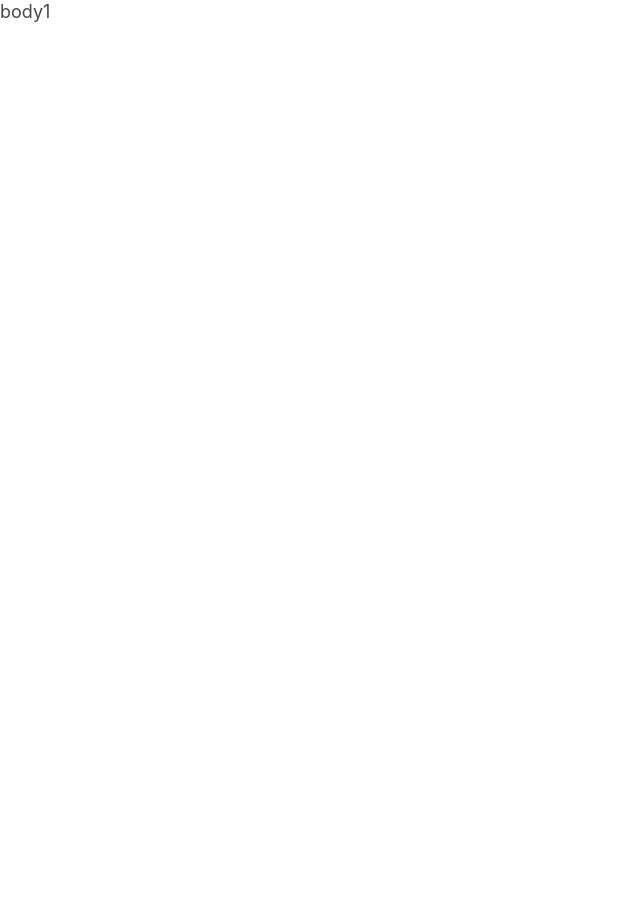
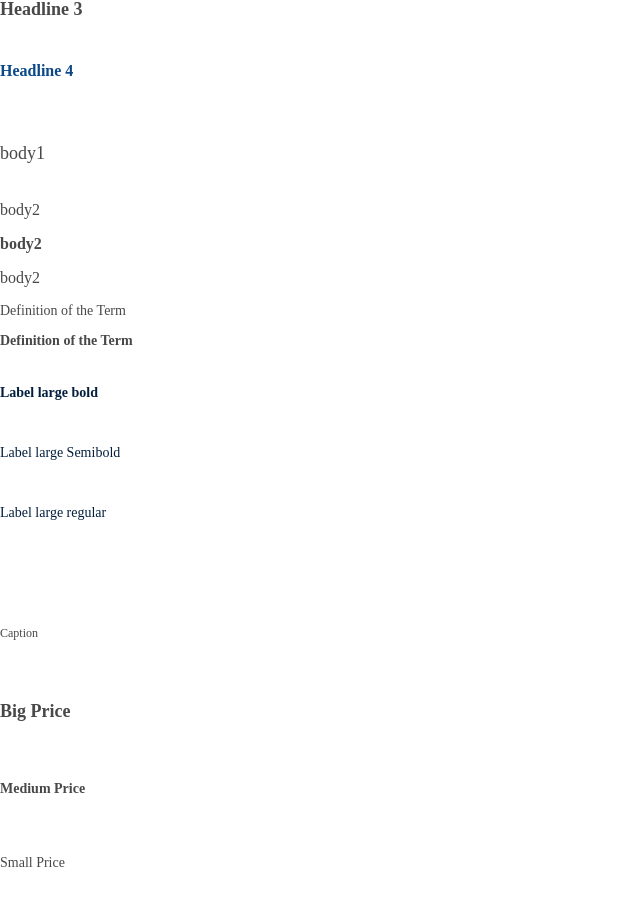
Before and after one commit to deboraCs26/desafio-taqtile-debora, a React (Create React App) app: page / in a window 1280 px wide. Shown: the part 338-1244 px from the top of the page, without its empty margins (0-640 px from the left). Before the commit the page ends 800 px from the top, so only its background shows below. Built offline with nearby package versions, Linux system fonts and the light colour scheme.

Commit message:
typography styleguide correction

```diff
--- a/src/App.tsx
+++ b/src/App.tsx
@@ -1,30 +1,139 @@
 import './App.css';
-import { colors } from './style/colors';
+import { Display } from './style/typography/display';
 import { H1 } from './style/typography/h1';
 import { H2 } from './style/typography/h2';
 import { H3 } from './style/typography/h3';
 import { H4 } from './style/typography/h4';
 import { Body1 } from './style/typography/body1';
 import { Body2 } from './style/typography/body2';
+import { DT } from './style/typography/dt-dd';
+import { LargeLabel } from './style/typography/LargeLabel';
+import { Caption } from './style/typography/caption';
+import { Price } from './style/typography/medium-price';
 export default function App() {
   return (
     <div>
-      <H1>Headline 1</H1>
+      <Display>
+        <h1>
+          display
+        </h1>
+      </Display>
+
       <div>
-        <H2>Headline 2</H2>
+        <H1>Headline 1</H1>
       </div>
-      <div> <div>
+
+      <div>
+        <H2>
+          Headline 2
+        </H2>
+      </div>
+
+      <div>
         <H3>Headline 3</H3>
-      </div></div>
-      <div><H4>Headline 4</H4></div>
-      <div><Body1>
-        body1
-      </Body1></div>
-      <div><Body2 weight='bold'>
+      </div>
 
-      </Body2></div>
+      <div>
+        <H4>
+          Headline 4
+        </H4>
+      </div>
+
+      <div>
+        <Body1>
+          <p>body1</p>
+        </Body1>
+      </div>
+
+      <div>
+        <Body2 fontFamily="Poppins" size="large" weight="regular" color="neutralXDark">
+          <p>body2</p>
+        </Body2>
+      </div>
+      <div>
+        <Body2  fontFamily="Poppins" size="large" color="neutralXDark" weight="bold">
+          <p>body2</p>
+        </Body2>
+      </div>
+      <div>
+        <Body2 fontFamily="Poppins" size="large" weight="regular" color="neutralXDark">
+          <p>body2</p>
+        </Body2>
+      </div>
+
+      <div>
+        <DT fontFamily="Poppins" size="medium" weight='regular' color='neutralXDark'>
+          <p>
+            Definition of the Term
+          </p>
+
+        </DT>
+      </div>
+
+      <div>
+        <DT fontFamily="Poppins" size="medium" weight='bold' color='neutralXDark'>
+          <p>
+            Definition of the Term
+          </p>
+
+        </DT>
+      </div>
+
+      <div>
+        <LargeLabel fontFamily="Poppins" weight='bold' color="dark" size="large">
+          <label>Label large bold</label>
+        </LargeLabel>
+      </div>
+      <div>
+        <LargeLabel fontFamily="Poppins" weight='semibold' color="dark" size="large">
+          <label>Label large Semibold</label>
+        </LargeLabel>
+      </div>
+      <div>
+        <LargeLabel fontFamily="Poppins" weight='regular' color="dark" size="large">
+          <label>Label large regular</label>
+        </LargeLabel>
+      </div>
+      <div>
+        <LargeLabel fontFamily="Poppins" weight='regular' color="white" size="medium">
+          <label>Label large</label>
+        </LargeLabel>
+      </div>
+
+      <div>
+        <Caption>
+          <caption>
+            Caption
+          </caption>
+        </Caption>
+
+      </div>
+
+      <div>
+        <Price fontFamily="Poppins" size='xxxLarge' color='neutralXDark' weight='bold'>
+          <p>
+          Big Price
+          </p>
+        </Price>
+      </div>
+
+      <div>
+        <Price fontFamily="Poppins" size='xLarge' color='neutralXDark' weight='bold'>
+          <p>
+          Medium Price
+          </p>
+        </Price>
+      </div>
+
+      <div>
+        <Price fontFamily="Poppins" size='medium' color='neutralXDark' weight='regular'>
+          <p>
+          Small Price
+          </p>
+        </Price>
+      </div>
+
     </div>
-
 
   );
 }
--- a/src/style/typography/LargeLabel.tsx
+++ b/src/style/typography/LargeLabel.tsx
@@ -1,35 +1,22 @@
 import { colors } from '..//colors'
 import { components } from './typography';
-
-interface labelProps  {
+interface LargeLabelProps {
   children: React.ReactNode;
   weight?: "bold" | "regular" | "semibold";
   color?: "dark" | "white";
   size?: "medium" | "large";
+  fontFamily?: "Poppins";
 };
 
-export const Label = ({ children, weight, color, size }: labelProps) => {
-  let fontWeight = components.fontWeight.regular;
-  let fontColor = colors.brand.primary.dark;
-  const fontSize = size === "large" ? components.fontSize.large : components.fontSize.medium;
-
-  if (weight === "bold") {
-    fontWeight = components.fontWeight.bold;
-  } else if (weight === "semibold") {
-    fontWeight = components.fontWeight.semibold;
-  }
-
-  if (color === "white") {
-    fontColor = colors.neutral.white;
-  }
-
+export const LargeLabel = ({ children, weight, color, size }: LargeLabelProps) => {
   return (
     <label
       style={{
-        fontSize: fontSize,
-        fontWeight: fontWeight,
+        fontFamily: components.family.primary,
+        fontSize: size === "large" ? components.fontSize.medium : components.fontSize.large,
+        fontWeight: weight === "bold" ? components.fontWeight.semibold : components.fontWeight.regular,
         lineHeight: components.lineHeight.large,
-        color: fontColor,
+        color: color === "dark" ? colors.brand.primary.dark : colors.neutral.white,
       }}
     >
       {children}
--- a/src/style/typography/body1.tsx
+++ b/src/style/typography/body1.tsx
@@ -5,6 +5,7 @@ export const Body1 = ({ children }: { children: React.ReactNode }) => {
   return (
     <p
       style={{
+        fontFamily: components.family.primary,
         fontSize: components.fontSize.xLarge,
         fontWeight: components.fontWeight.regular,
         lineHeight: components.lineHeight.large,
--- a/src/style/typography/body2.tsx
+++ b/src/style/typography/body2.tsx
@@ -1,17 +1,20 @@
 import { colors } from '..//colors';
 import { components } from './typography';
-
 interface Body2Props {
   children: React.ReactNode;
   weight?: "regular" | "bold";
+  size?: "large";
+  color?: "neutralXDark";
+  fontFamily?: "Poppins";
 };
+
 export const Body2 = ({ children, weight }: Body2Props) => {
- const fontWeight = weight ? components.fontWeight.bold : components.fontWeight.regular;
   return (
     <p
       style={{
+        fontFamily: components.family.primary,
         fontSize: components.fontSize.large,
-        fontWeight: components.fontWeight.regular,
+        fontWeight: weight === "bold" ? components.fontWeight.bold : components.fontWeight.regular,
         color: colors.neutral.neutralXDark,
       }}
     >
--- a/src/style/typography/caption.tsx
+++ b/src/style/typography/caption.tsx
@@ -5,6 +5,7 @@ export const Caption = ({ children }: { children: React.ReactNode }) => {
   return (
     <caption
       style={{
+        fontFamily: components.family.primary,
         fontSize: components.fontSize.small,
         fontWeight: components.fontWeight.regular,
         lineHeight: components.lineHeight.large,
--- a/src/style/typography/display.tsx
+++ b/src/style/typography/display.tsx
@@ -5,7 +5,7 @@ export const Display = ({ children }: { children: React.ReactNode }) => {
   return (
     <h1
       style={{
-        fontFamily:components.family.primary,
+        fontFamily: components.family.primary,
         fontSize: components.fontSize.xxxxLarge,
         fontWeight: components.fontWeight.bold,
         lineHeight: components.lineHeight.large,
--- a/src/style/typography/dt-dd.tsx
+++ b/src/style/typography/dt-dd.tsx
@@ -1,16 +1,20 @@
 import { colors } from '..//colors';
 import { components } from './typography';
-
 interface DTProps {
   children: React.ReactNode;
   weight?: "regular" | "bold";
+  size?: "medium";
+  color?: "neutralXDark";
+  fontFamily?: "Poppins";
 };
-export const DT = ({ children, weight }: DTProps) => {
- const fontWeight = weight ? components.fontWeight.bold : components.fontWeight.regular;
+
+export const DT = ({ children, weight, size }: DTProps) => {
   return (
     <p
       style={{
+        fontFamily: components.family.primary,
         fontSize: components.fontSize.medium,
+        fontWeight: weight === "bold" ? components.fontWeight.bold : components.fontWeight.regular,
         color: colors.neutral.neutralXDark,
       }}
     >
--- a/src/style/typography/h1.tsx
+++ b/src/style/typography/h1.tsx
@@ -1,7 +1,7 @@
 import { colors } from '..//colors';
-import { components} from './typography';
+import { components } from './typography';
 
-export const H1= ({ children }:  {children: React.ReactNode}) => {
+export const H1 = ({ children }: { children: React.ReactNode }) => {
   return (
     <h1
       style={{
--- a/src/style/typography/h2.tsx
+++ b/src/style/typography/h2.tsx
@@ -1,7 +1,7 @@
 import { colors } from '..//colors';
 import { components } from './typography';
 
-export const H2= ({ children }:  {children: React.ReactNode}) => {
+export const H2 = ({ children }: { children: React.ReactNode }) => {
   return (
     <h2
       style={{
--- a/src/style/typography/medium-price.tsx
+++ b/src/style/typography/medium-price.tsx
@@ -1,23 +1,21 @@
-import {colors} from '..//colors';
+import { colors } from '..//colors';
 import { components } from './typography';
-
 interface PriceProps {
   children: React.ReactNode;
   weight?: "bold" | "regular";
   size?: "xxxLarge" | "xLarge" | "medium";
+  color?: "neutralXDark";
+  fontFamily?: "Poppins";
 };
-export const Price = ({ children, weight, size }: PriceProps) => {
- const fontWeight = weight ? components.fontWeight.bold : components.fontWeight.regular;
- let fontSize = components.fontSize.medium;
- if (size === "xxxLarge") {
-  fontSize = components.fontSize.xxxLarge;
-} else if (size === "xLarge") {
-  fontSize = components.fontSize.xLarge;
-}
+
+export const Price = ({ children, weight, size, color }: PriceProps) => {
   return (
     <p
       style={{
+        fontFamily: components.family.primary,
         lineHeight: components.lineHeight.large,
+        fontSize: size === "xxxLarge" ? components.fontSize.xLarge : components.fontSize.medium,
+        fontWeight: weight === "bold" ? components.fontWeight.bold : components.fontWeight.regular,
         color: colors.neutral.neutralXDark,
       }}
     >
--- a/src/style/typography/typography.ts
+++ b/src/style/typography/typography.ts
@@ -1,5 +1,3 @@
-import { colors } from '..//colors';
-
 export const components = {
   family: {
     primary: "Poppins",
```
Also changed, not shown: src/style/typography/big-price.tsx (deleted, +0 -17 lines).
